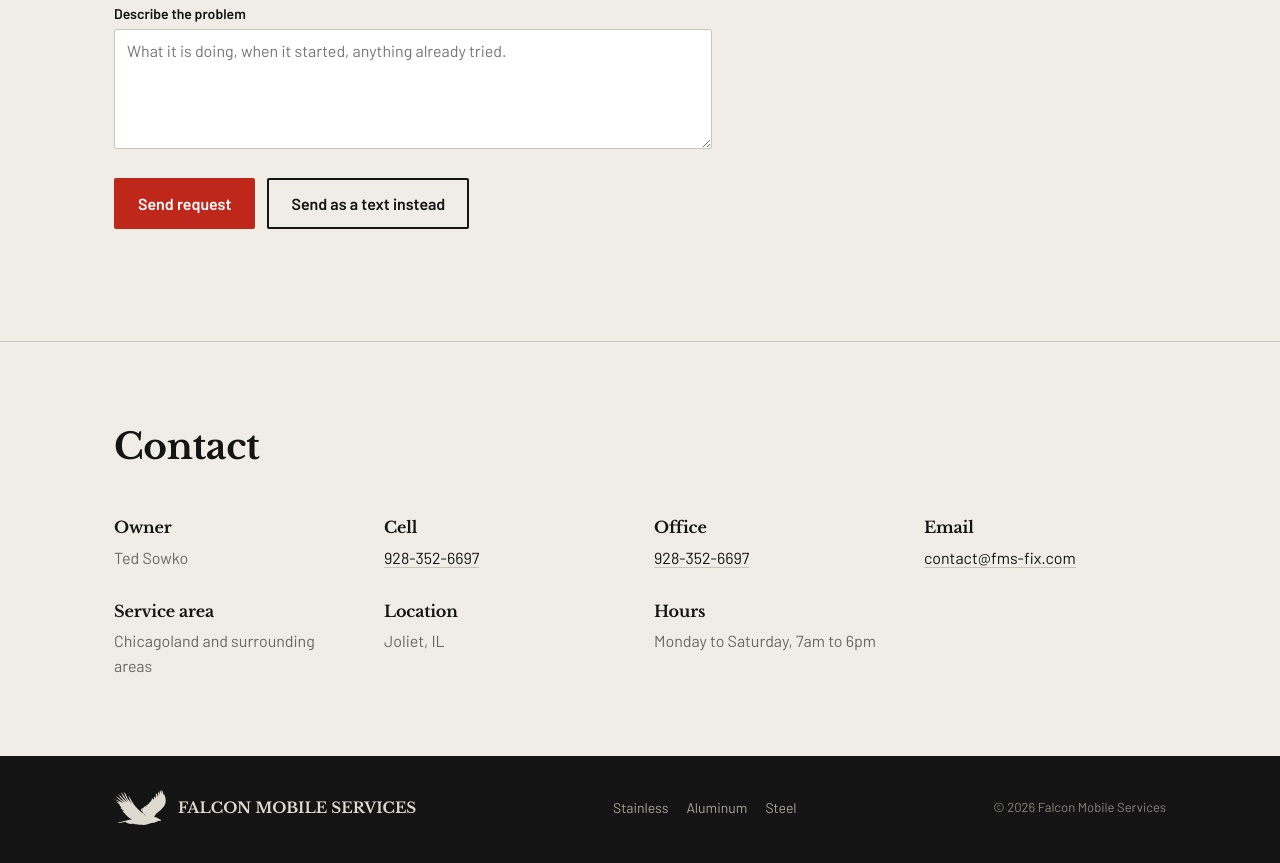
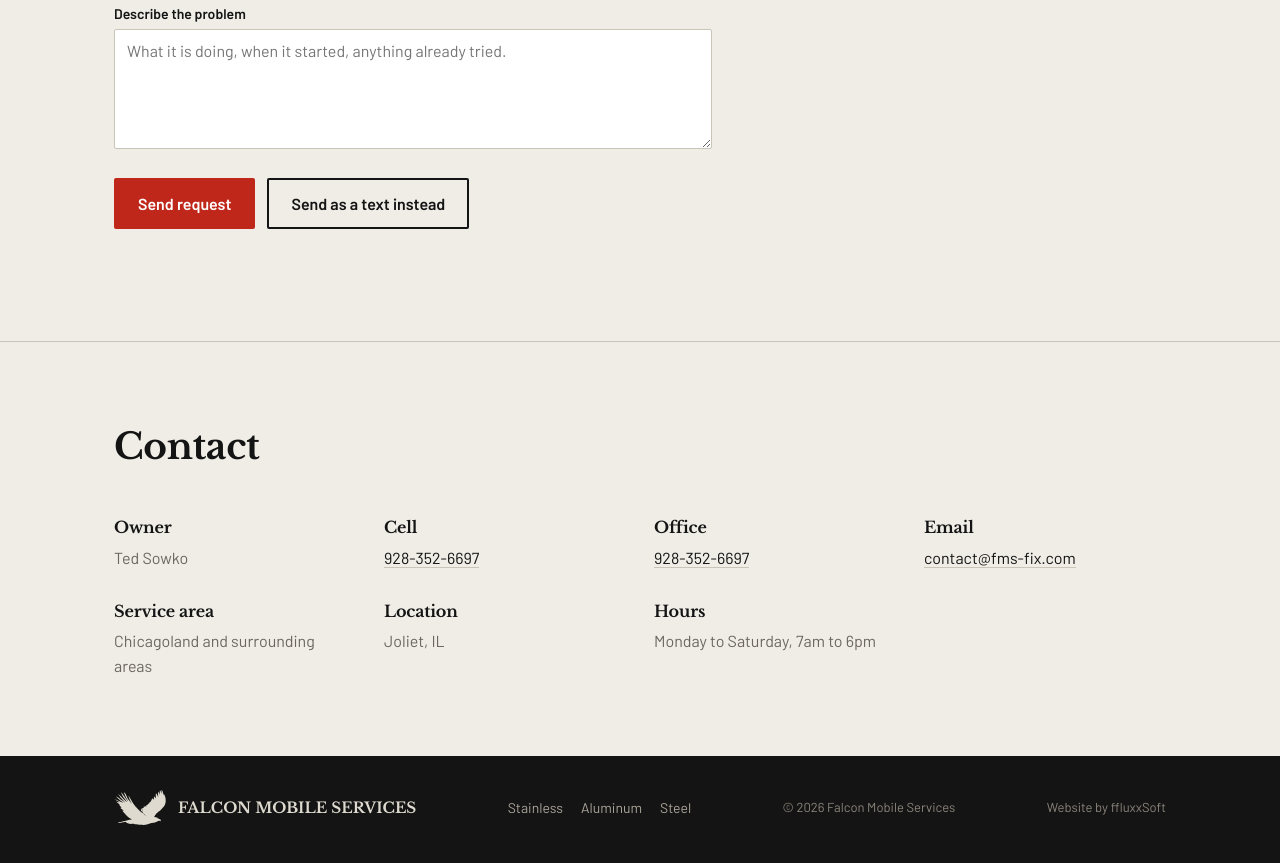
Before and after one commit to ffluxxSoft/fms-fix, a plain HTML site: page index.html in a window 1280 px wide. Shown: the part 3569-4432 px from the top of the page. Drawn offline with nearby package versions, Linux system fonts and the light colour scheme.

Commit message:
added pro link in the footer

```diff
--- a/index.html
+++ b/index.html
@@ -564,6 +564,7 @@ textarea{min-height:120px;resize:vertical;}
     </div>
     <div class="foot-materials"><span>Stainless</span><span>Aluminum</span><span>Steel</span></div>
     <span class="foot-note">&copy; 2026 Falcon Mobile Services</span>
+    <span class="foot-note" href="https://soft.ffluxx.com">Website by ffluxxSoft</span>
   </div>
 </footer>
 
```
